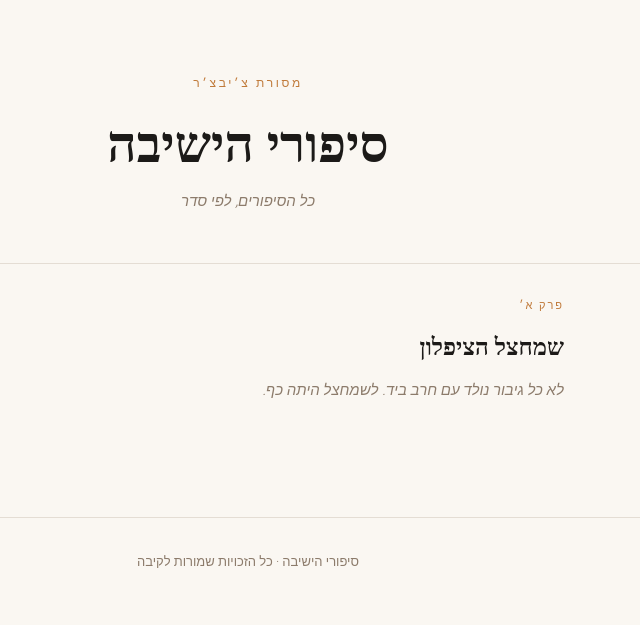
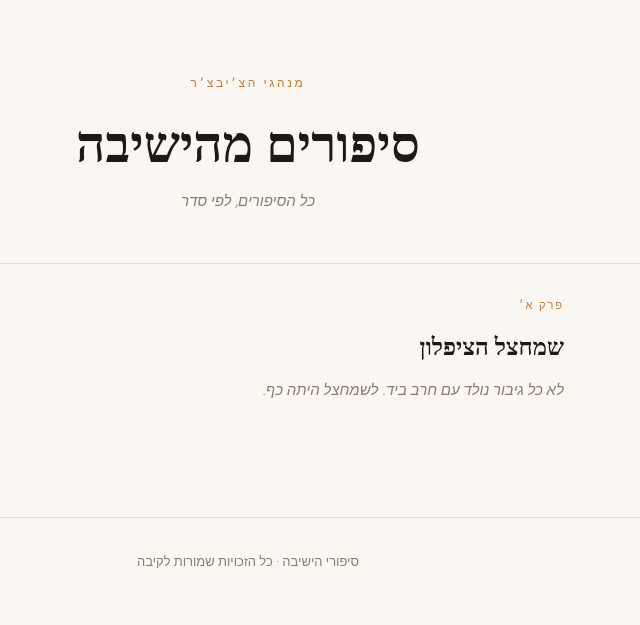
Before and after one commit to HIP6622/ZKNI-, a plain HTML site: page index.html in a window 1280 px wide. Shown: the whole page, without its empty margins (392-1032 px from the left). Drawn offline with Linux system fonts and the light colour scheme; a web font is replaced by a local one.

Commit message:
Update index.html

```diff
--- a/index.html
+++ b/index.html
@@ -105,8 +105,8 @@
 <body>
 
 <header class="hero">
-  <p class="hero-eyebrow">מסורת צ׳יבצ׳ר</p>
-  <h1>סיפורי הישיבה</h1>
+  <p class="hero-eyebrow">מנהגי הצ׳יבצ׳ר</p>
+  <h1>סיפורים מהישיבה</h1>
   <p class="hero-sub">כל הסיפורים, לפי סדר</p>
 </header>
 
```
